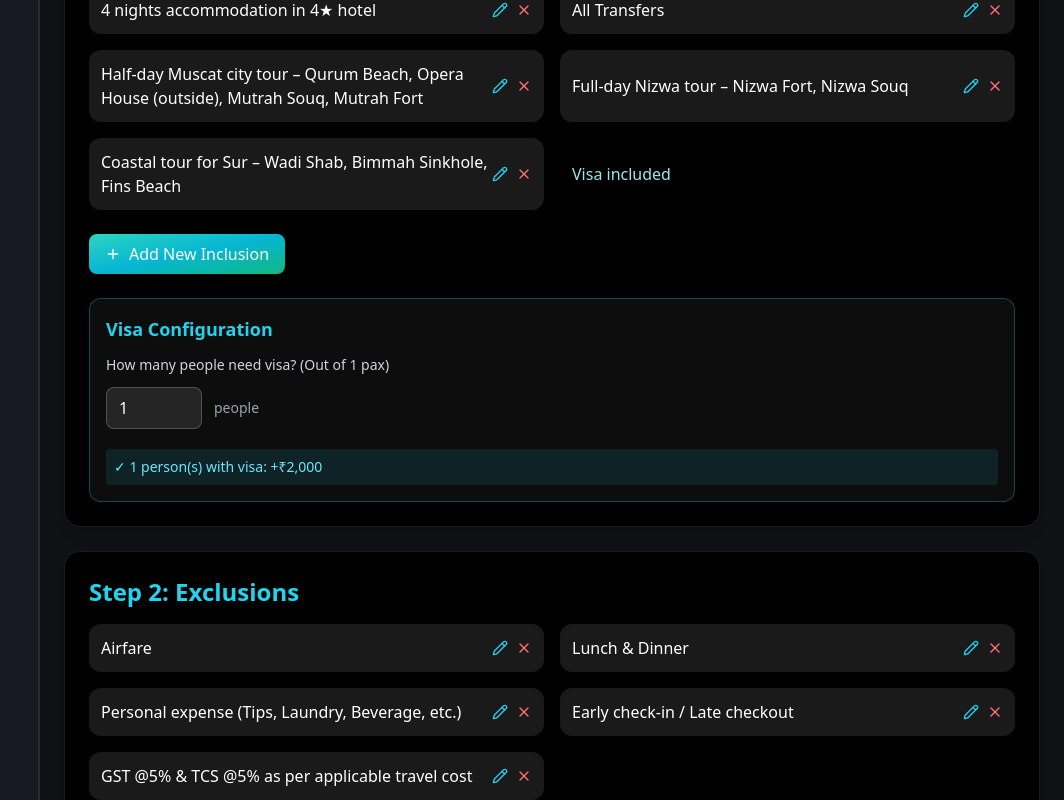
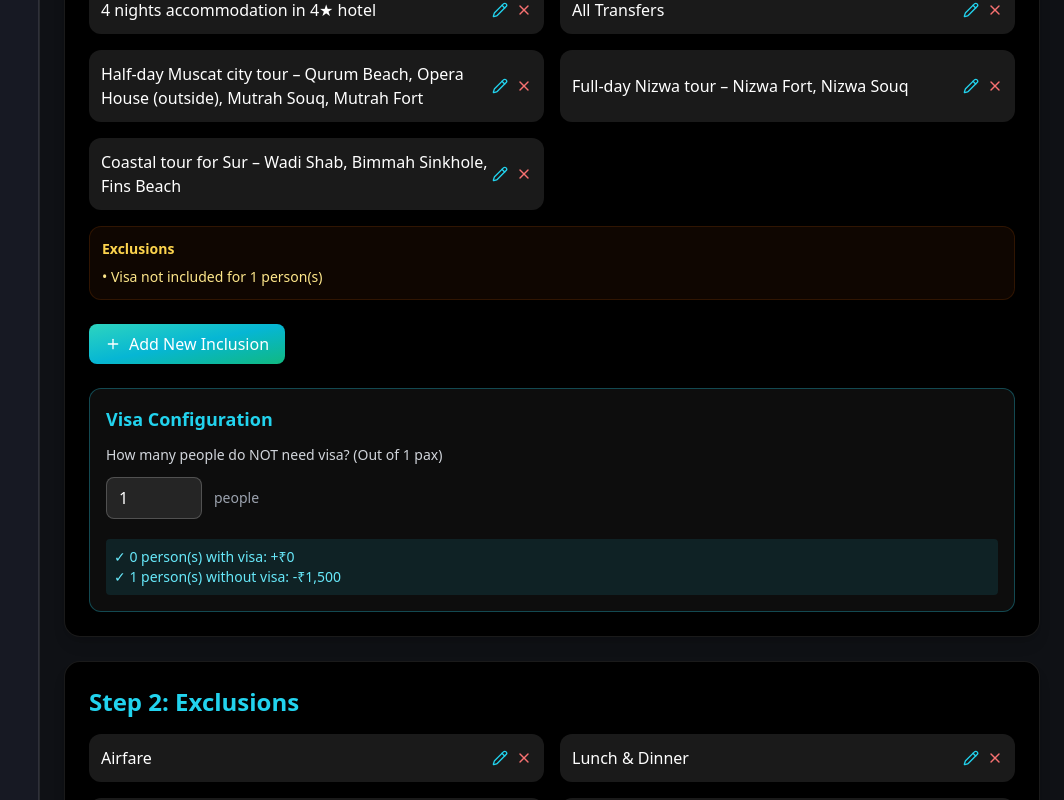
Before and after one commit to vishalkmar/itenaryPlanner, a Next.js app: page /itenary/new in a window 1280 px wide. Shown: the part 1880-2680 px from the top of the page, without its empty margins (216-1280 px from the left). Built offline with nearby package versions, Linux system fonts and the light colour scheme.

Commit message:
fixed visa issue mismatch claculation

```diff
--- a/app/api/quote/[id]/route-extended.js
+++ b/app/api/quote/[id]/route-extended.js
@@ -44,23 +44,13 @@ export async function PATCH(request, { params }) {
     }
     const mealTotal = q?.meal?.totalPrice || 0;
 
-    const hasVisa = Array.isArray(q?.inclusion?.inclusions)
-      ? q.inclusion.inclusions.some((it) => String(it || "").toLowerCase().includes("visa"))
-      : false;
+    // visa logic: customVisaCount represents people WITHOUT visa (default 0 = all have visa)
+    const pax = Number(q?.basic?.pax || 1);
+    const customVisaCount = (typeof q?.inclusion?.customVisaCount === 'number') ? Number(q.inclusion.customVisaCount) : 0;
 
-    const pax = Number(q?.basic?.pax || 1);
-    const customVisaCount = (typeof q?.inclusion?.customVisaCount === 'number') ? Number(q.inclusion.customVisaCount) : (hasVisa ? pax : 0);
-
-    let visaAmount;
-    if (customVisaCount > 0) {
-      const visaPeople = Math.min(customVisaCount, pax);
-      const nonVisaPeople = pax - visaPeople;
-      visaAmount = (2000 * visaPeople) + (-1500 * nonVisaPeople);
-    } else if (hasVisa) {
-      visaAmount = 2000 * pax;
-    } else {
-      visaAmount = -1500 * pax;
-    }
+    const nonVisaPeople = Math.min(Math.max(customVisaCount, 0), pax);
+    const visaAmount = (2000 * pax) - (1500 * nonVisaPeople);
+    const hasVisa = visaAmount > 0;
 
     const mainTotal = Number(itineraryTotal) + Number(accommodationTotal) + Number(mealTotal) + Number(visaAmount);
 
--- a/app/api/quote/[id]/route.js
+++ b/app/api/quote/[id]/route.js
@@ -64,30 +64,14 @@ export async function PATCH(request, { params }) {
     }
     const mealTotal = q?.meal?.totalPrice || 0;
 
-    // visa logic:
-    // if 'visa' in inclusions and customVisaCount > 0:
-    //   visaAmount = 2000*customVisaCount + (-1500)*(pax-customVisaCount)
-    // if 'visa' in inclusions and customVisaCount = 0 or not set:
-    //   visaAmount = 2000*pax (all pax with visa)
-    // if 'visa' NOT in inclusions:
-    //   visaAmount = -1500*pax (all pax without visa)
-    const hasVisa = Array.isArray(q?.inclusion?.inclusions)
-      ? q.inclusion.inclusions.some((it) => String(it || "").toLowerCase().includes("visa"))
-      : false;
+    // visa logic: customVisaCount represents people WITHOUT visa (default 0 = all have visa)
+    // Formula: visaAmount = (2000 * pax) - (1500 * customVisaCount)
+    const pax = Number(q?.basic?.pax || 1);
+    const customVisaCount = (typeof q?.inclusion?.customVisaCount === 'number') ? Number(q.inclusion.customVisaCount) : 0;
 
-    const pax = Number(q?.basic?.pax || 1);
-      const customVisaCount = (typeof q?.inclusion?.customVisaCount === 'number') ? Number(q.inclusion.customVisaCount) : (hasVisa ? pax : 0);
-
-    let visaAmount;
-      if (customVisaCount > 0) {
-        const visaPeople = Math.min(customVisaCount, pax);
-        const nonVisaPeople = pax - visaPeople;
-        visaAmount = (2000 * visaPeople) + (-1500 * nonVisaPeople);
-      } else if (hasVisa) {
-        visaAmount = 2000 * pax;
-      } else {
-        visaAmount = -1500 * pax;
-    }
+    const nonVisaPeople = Math.min(Math.max(customVisaCount, 0), pax);
+    const visaAmount = (2000 * pax) - (1500 * nonVisaPeople);
+    const hasVisa = visaAmount > 0;
 
     // compute activity cost total: itineraryTotal * 238 (INR multiplier)
     const ACTIVITY_MULTIPLIER = 238;
--- a/app/api/submit/route.js
+++ b/app/api/submit/route.js
@@ -94,24 +94,14 @@ export async function POST(request) {
     }
     const mealTotal = q?.meal?.totalPrice || 0;
 
-    // visa logic: prefer explicit customVisaCount when present
-    const hasVisa = Array.isArray(q?.inclusion?.inclusions)
-      ? q.inclusion.inclusions.some((it) => String(it || "").toLowerCase().includes("visa"))
-      : false;
+    // visa logic: customVisaCount represents people WITHOUT visa (default 0 = all have visa)
+    // Formula: visaAmount = (2000 * pax) - (1500 * customVisaCount)
+    const pax = Number(q?.basic?.pax || 1);
+    const customVisaCount = (typeof q?.inclusion?.customVisaCount === 'number') ? Number(q.inclusion.customVisaCount) : 0;
 
-    const pax = Number(q?.basic?.pax || 1);
-    const customVisaCount = (typeof q?.inclusion?.customVisaCount === 'number') ? Number(q.inclusion.customVisaCount) : (hasVisa ? pax : 0);
-
-    let visaAmount;
-    if (customVisaCount > 0) {
-      const visaPeople = Math.min(customVisaCount, pax);
-      const nonVisaPeople = pax - visaPeople;
-      visaAmount = (2000 * visaPeople) + (-1500 * nonVisaPeople);
-    } else if (hasVisa) {
-      visaAmount = 2000 * pax;
-    } else {
-      visaAmount = -1500 * pax;
-    }
+    const nonVisaPeople = Math.min(Math.max(customVisaCount, 0), pax);
+    const visaAmount = (2000 * pax) - (1500 * nonVisaPeople);
+    const hasVisa = visaAmount > 0;
 
     // compute activity cost total: itineraryTotal * 238 (INR multiplier)
     const ACTIVITY_MULTIPLIER = 238;
--- a/components/items/Inclusions.js
+++ b/components/items/Inclusions.js
@@ -27,8 +27,8 @@ export default function Inclusion({ onNext = () => {}, onBack = () => {}, syncWi
   const [customVisaCount, setCustomVisaCount] = useState(() => {
     if (quoteData?.inclusion?.customVisaCount !== undefined) return quoteData.inclusion.customVisaCount;
     if (quoteData?.totals?.customVisaCount !== undefined) return quoteData.totals.customVisaCount;
-    return Number(quoteData?.basic?.pax || 0);
-  }); // number of people with visa (default to pax)
+    return 0; // number of people WITHOUT visa (default to 0, meaning all have visa)
+  }); // number of people WITHOUT visa (default to 0)
   // explicit list of passenger indexes (1-based) who have visa
   const [visaPassengers, setVisaPassengers] = useState(() => {
     if (Array.isArray(quoteData?.inclusion?.visaPassengers)) return quoteData.inclusion.visaPassengers;
@@ -95,19 +95,10 @@ export default function Inclusion({ onNext = () => {}, onBack = () => {}, syncWi
     if (syncWithStore) {
       const pax = Number(quoteData?.basic?.pax || 1);
 
-      // Visa calculation driven by customVisaCount (preferred) — fallback: if user kept a "visa" string, treat as all pax
-      const hasVisaString = inclusions.some((item) => String(item || "").toLowerCase().includes("visa"));
-      let calculatedVisaAmount;
-      if (customVisaCount > 0) {
-        const visaPeople = Math.min(customVisaCount, pax);
-        const nonVisaPeople = pax - visaPeople;
-        calculatedVisaAmount = (2000 * visaPeople) + (-1500 * nonVisaPeople);
-      } else if (hasVisaString) {
-        // user left a visa string but custom count is 0 — treat as all pax
-        calculatedVisaAmount = 2000 * pax;
-      } else {
-        calculatedVisaAmount = -1500 * pax;
-      }
+      // Visa calculation: customVisaCount now represents people WITHOUT visa
+      // Formula: visaAmount = (2000 * pax) - (1500 * customVisaCount)
+      const nonVisaPeople = Math.min(Math.max(customVisaCount, 0), pax);
+      const calculatedVisaAmount = (2000 * pax) - (1500 * nonVisaPeople);
 
       // Persist inclusions without any raw 'visa' strings to avoid duplication — visa is represented by customVisaCount
       const normalizedInclusions = inclusions.filter((it) => !String(it || "").toLowerCase().includes("visa"));
@@ -127,31 +118,28 @@ export default function Inclusion({ onNext = () => {}, onBack = () => {}, syncWi
   let visaIncludeString = null;
   let visaExcludeString = null;
   if (typeof customVisaCount === 'number') {
-    if (customVisaCount === pax) {
-      visaIncludeString = "Visa included";
+    if (customVisaCount === 0) {
+      // All people have visa
+      visaIncludeString = "Visa included for all";
       visaExcludeString = null;
-    } else if (customVisaCount === 0) {
+    } else if (customVisaCount === pax) {
+      // No one has visa
       visaIncludeString = null;
       visaExcludeString = `Visa not included for ${pax} person(s)`;
     } else if (customVisaCount > 0 && customVisaCount < pax) {
-      visaIncludeString = `Visa included for ${customVisaCount} person(s)`;
-      visaExcludeString = `Visa not included for ${pax - customVisaCount} person(s)`;
+      // Mix: some have visa, some don't
+      visaIncludeString = `Visa included for ${pax - customVisaCount} person(s)`;
+      visaExcludeString = `Visa not included for ${customVisaCount} person(s)`;
     }
   }
 
   const handleNext = () => {
     const pax = Number(quoteData?.basic?.pax || 1);
-    const hasVisaString = inclusions.some((item) => String(item || "").toLowerCase().includes("visa"));
-    let calculatedVisaAmount;
-    if (customVisaCount > 0) {
-      const visaPeople = Math.min(customVisaCount, pax);
-      const nonVisaPeople = pax - visaPeople;
-      calculatedVisaAmount = (2000 * visaPeople) + (-1500 * nonVisaPeople);
-    } else if (hasVisaString) {
-      calculatedVisaAmount = 2000 * pax;
-    } else {
-      calculatedVisaAmount = -1500 * pax;
-    }
+
+    // Visa calculation: customVisaCount now represents people WITHOUT visa
+    // Formula: visaAmount = (2000 * pax) - (1500 * customVisaCount)
+    const nonVisaPeople = Math.min(Math.max(customVisaCount, 0), pax);
+    const calculatedVisaAmount = (2000 * pax) - (1500 * nonVisaPeople);
 
     const normalizedInclusions = inclusions.filter((it) => !String(it || "").toLowerCase().includes("visa"));
 
@@ -301,7 +289,7 @@ export default function Inclusion({ onNext = () => {}, onBack = () => {}, syncWi
           <h3 className="text-lg font-semibold mb-3 text-cyan-400">Visa Configuration</h3>
           <div className="flex flex-col gap-3">
             <label className="text-sm text-gray-300">
-              How many people need visa? (Out of {quoteData?.basic?.pax || 1} pax)
+              How many people do NOT need visa? (Out of {quoteData?.basic?.pax || 1} pax)
             </label>
             <div className="flex items-center gap-3">
               <input
@@ -316,18 +304,14 @@ export default function Inclusion({ onNext = () => {}, onBack = () => {}, syncWi
             </div>
             {customVisaCount > 0 && (
               <div className="text-sm text-cyan-300 mt-2 p-2 bg-cyan-400/10 rounded">
-                ✓ {customVisaCount} person(s) with visa: +₹{(2000 * customVisaCount).toLocaleString('en-IN')}
-                {customVisaCount < (quoteData?.basic?.pax || 1) && (
-                  <>
-                    <br />
-                    ✓ {(quoteData?.basic?.pax || 1) - customVisaCount} person(s) without visa: -₹{(1500 * ((quoteData?.basic?.pax || 1) - customVisaCount)).toLocaleString('en-IN')}
-                  </>
-                )}
+                ✓ {pax - customVisaCount} person(s) with visa: +₹{(2000 * (pax - customVisaCount)).toLocaleString('en-IN')}
+                <br />
+                ✓ {customVisaCount} person(s) without visa: -₹{(1500 * customVisaCount).toLocaleString('en-IN')}
               </div>
             )}
             {customVisaCount === 0 && (
-              <div className="text-sm text-amber-300 mt-2 p-2 bg-amber-400/10 rounded">
-                ℹ️ All {quoteData?.basic?.pax || 1} people without visa: -₹{(1500 * (quoteData?.basic?.pax || 1)).toLocaleString('en-IN')}
+              <div className="text-sm text-cyan-300 mt-2 p-2 bg-cyan-400/10 rounded">
+                ✓ All {pax} person(s) with visa: +₹{(2000 * pax).toLocaleString('en-IN')}
               </div>
             )}
           </div>
--- a/components/items/ItenaryStore.js
+++ b/components/items/ItenaryStore.js
@@ -43,31 +43,15 @@ const useQuoteStore = create(
           const mealTotal = qd?.meal?.totalPrice || 0;
 
           // visa logic:
-          // if 'visa' in inclusions and customVisaCount > 0:
-          //   visaAmount = 2000*customVisaCount + (-1500)*(pax-customVisaCount)
-          // if 'visa' in inclusions and customVisaCount = 0 or not set:
-          //   visaAmount = 2000*pax (all pax with visa)
-          // if 'visa' NOT in inclusions:
-          //   visaAmount = -1500*pax (all pax without visa)
-          const hasVisa = Array.isArray(qd?.inclusion?.inclusions)
-            ? qd.inclusion.inclusions.some((it) =>
-                String(it || "").toLowerCase().includes("visa")
-              )
-            : false;
+          // customVisaCount represents number of people WITHOUT visa (default 0 = all have visa)
+          // Formula: visaAmount = (2000 * pax) - (1500 * customVisaCount)
+          const pax = Number(qd?.basic?.pax || 1);
+          const customVisaCount = (typeof qd?.inclusion?.customVisaCount === 'number') ? Number(qd.inclusion.customVisaCount) : 0;
 
-          const pax = Number(qd?.basic?.pax || 1);
-          const customVisaCount = (typeof qd?.inclusion?.customVisaCount === 'number') ? Number(qd.inclusion.customVisaCount) : (hasVisa ? pax : 0);
-
-          let visaAmount;
-          if (customVisaCount > 0) {
-            const visaPeople = Math.min(customVisaCount, pax);
-            const nonVisaPeople = pax - visaPeople;
-            visaAmount = (2000 * visaPeople) + (-1500 * nonVisaPeople);
-          } else if (hasVisa) {
-            visaAmount = 2000 * pax;
-          } else {
-            visaAmount = -1500 * pax;
-          }
+          const nonVisaPeople = Math.min(Math.max(customVisaCount, 0), pax);
+          const visaAmount = (2000 * pax) - (1500 * nonVisaPeople);
+          // hasVisa flag indicates whether visa contributes positively
+          const hasVisa = visaAmount > 0;
 
           // compute activity cost total: itineraryTotal * 238 (INR multiplier)
           const ACTIVITY_MULTIPLIER = 238;
--- a/components/items/PDFGenerator.js
+++ b/components/items/PDFGenerator.js
@@ -193,11 +193,18 @@ function generatePDFHTML(quote) {
   // inclusionsWithMeals.push("Meals: Breakfast");
 
   // Add conditional visa inclusion string based on customVisaCount
+  // customVisaCount now represents people WITHOUT visa
   if (typeof inclusion?.customVisaCount === 'number') {
-    if (inclusion.customVisaCount === basic.pax) {
+    const withoutVisa = inclusion.customVisaCount || 0;
+    const withVisa = (basic.pax || 0) - withoutVisa;
+    if (withoutVisa === 0) {
+      // All have visa
       inclusionsWithMeals.push("Visa included");
-    } else if (inclusion.customVisaCount > 0) {
-      inclusionsWithMeals.push(`Visa included for ${inclusion.customVisaCount} person(s)`);
+    } else if (withoutVisa === basic.pax) {
+      // No one has visa - but this would be in exclusions
+    } else if (withVisa > 0) {
+      // Some have visa
+      inclusionsWithMeals.push(`Visa included for ${withVisa} person(s)`);
     }
   }
 
@@ -215,7 +222,8 @@ function generatePDFHTML(quote) {
     if (t.includes('dinner') && mealTypes.includes('dinner')) return false;
     return true;
   });
-  const visaExcludedCount = (inclusion?.customVisaCount !== undefined && basic?.pax !== undefined) ? (basic.pax - (inclusion.customVisaCount || 0)) : 0;
+  // customVisaCount now represents people WITHOUT visa
+  const visaExcludedCount = (inclusion?.customVisaCount !== undefined && basic?.pax !== undefined) ? Number(inclusion.customVisaCount) : 0;
   const exclusionsWithVisa = [...exclusionsFiltered];
   if (visaExcludedCount > 0) {
     if (visaExcludedCount === basic.pax) {
```
Also changed, not shown: app/preview/[id]/page.js (+10 -10 lines).
